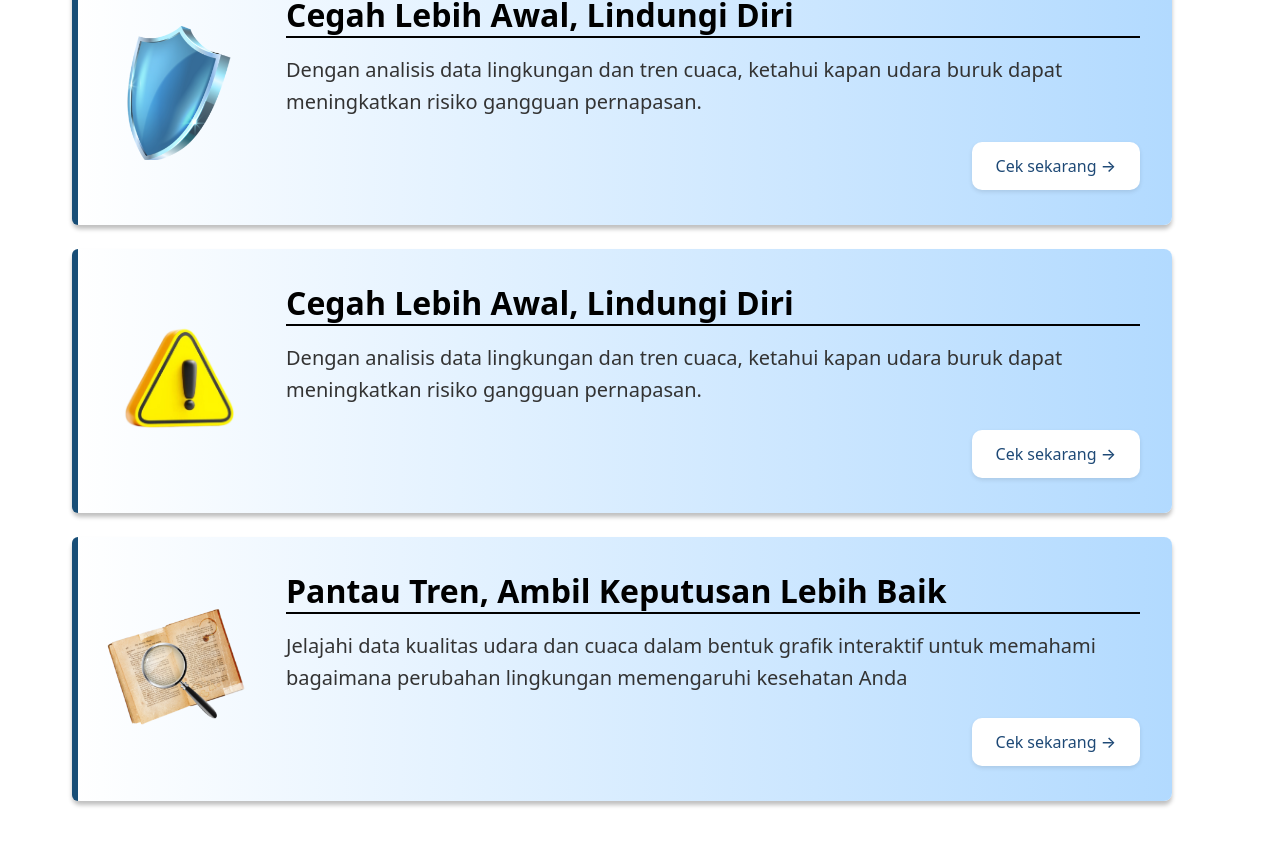
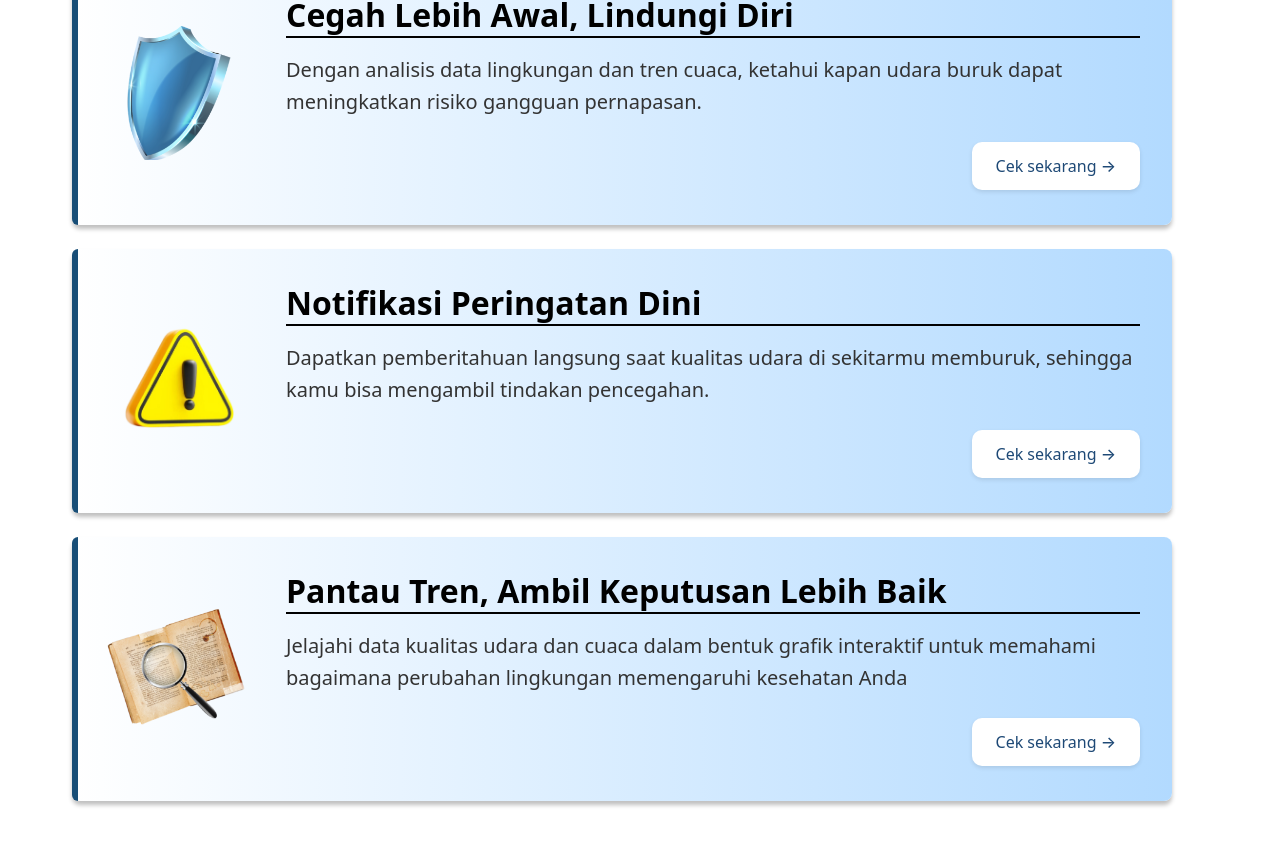
Before and after one commit to novelxv/HealthSense, a React (Vite) app in the folder frontend/: page / in a window 1280 px wide. Shown: the part 1370-2215 px from the top of the page. Built offline with nearby package versions, Linux system fonts and the light colour scheme; no server answers.

Commit message:
fix: homepage

```diff
--- a/frontend/src/pages/DashboardPage.jsx
+++ b/frontend/src/pages/DashboardPage.jsx
@@ -4,12 +4,24 @@ import MetricsGrid from "../components/MetricsGrid";
 import HealthRecommendations from "../components/HealthRecommendation";
 import NotificationSignup from "../components/NotificationSignup";
 import SearchBar from "../components/SearchBar.jsx";
-import { useState } from "react";
+import { useState, useEffect} from "react";
 import "../styles/DashboardPage.css";
+import { useLocation } from "react-router-dom";
 
 export default function DashboardPage() {
   const [showDownloadPopup, setShowDownloadPopup] = useState(false);
   const [selectedCity, setSelectedCity] = useState("Jakarta");
+
+  const location = useLocation();
+
+    useEffect(() => {
+        if (location.hash) {
+            const element = document.querySelector(location.hash);
+            if (element) {
+                element.scrollIntoView({ behavior: "smooth" });
+            }
+        }
+    }, [location]);
 
   const handleDownload = () => {
     setShowDownloadPopup(true);
@@ -20,7 +32,7 @@ export default function DashboardPage() {
     <div className="app">
       <div className="bg-image">
         <main className="main">
-          <section className="dashboard-section">
+          <section className="dashboard-section" id="metrics">
             <SearchBar
               isNavbar={false}
               content="Masukkan lokasi"
@@ -32,9 +44,11 @@ export default function DashboardPage() {
 
           <MetricsGrid selectedCity={selectedCity} />
 
-          <NotificationSignup />
+          <section id="notifications"> {/* 🔹 Tambahkan ID */}
+            <NotificationSignup />
+          </section>
 
-          <section className="trends-section">
+          <section className="trends-section" id="trends">
             <div className="features-title-wrapper">
               <h2 className="features-title">
                 <span className="highlight">Tren Cuaca dan Udara</span>
--- a/frontend/src/pages/HomePage.jsx
+++ b/frontend/src/pages/HomePage.jsx
@@ -13,6 +13,10 @@ const HomePage = () => {
 
     const handleClick = () => {
         navigate("/dashboard");
+    };
+
+    const handleNavigation = (section) => {
+        navigate(`/dashboard#${section}`);
     };
 
     const handleEmailChange = (event) => {
@@ -77,21 +81,21 @@ const HomePage = () => {
             title: "Cegah Lebih Awal, Lindungi Diri",
             description: "Dengan analisis data lingkungan dan tren cuaca, ketahui kapan udara buruk dapat meningkatkan risiko gangguan pernapasan.",
             buttonText: "Cek sekarang",
-            link: "/dashboard"
+            link: "/dashboard#metrics"
         },
         {
             icon: "../../Warning.png",
-            title: "Cegah Lebih Awal, Lindungi Diri",
-            description: "Dengan analisis data lingkungan dan tren cuaca, ketahui kapan udara buruk dapat meningkatkan risiko gangguan pernapasan.",
+            title: "Notifikasi Peringatan Dini",
+            description: "Dapatkan pemberitahuan langsung saat kualitas udara di sekitarmu memburuk, sehingga kamu bisa mengambil tindakan pencegahan.",
             buttonText: "Cek sekarang",
-            link: "/dashboard"
+            link: "/dashboard#notifications"
         },
         {
             icon: "../../Magnifying.png",
             title: "Pantau Tren, Ambil Keputusan Lebih Baik",
             description: "Jelajahi data kualitas udara dan cuaca dalam bentuk grafik interaktif untuk memahami bagaimana perubahan lingkungan memengaruhi kesehatan Anda",
             buttonText: "Cek sekarang",
-            link: "/dashboard"
+            link: "/dashboard#trends"
         }
     ];
 
@@ -156,9 +160,14 @@ const HomePage = () => {
                 </div>
                 <div className="features-grid">
                     {features.map((feature, index) => (
-                        <FeatureCard key={index} {...feature} />
+                        <FeatureCard
+                            key={index}
+                            {...feature}
+                            onClick={() => navigate(feature.link)} // 🔹 Gunakan `navigate`
+                        />
                     ))}
                 </div>
+
             </section>
 
             {/* Pop-up Message */}
```
